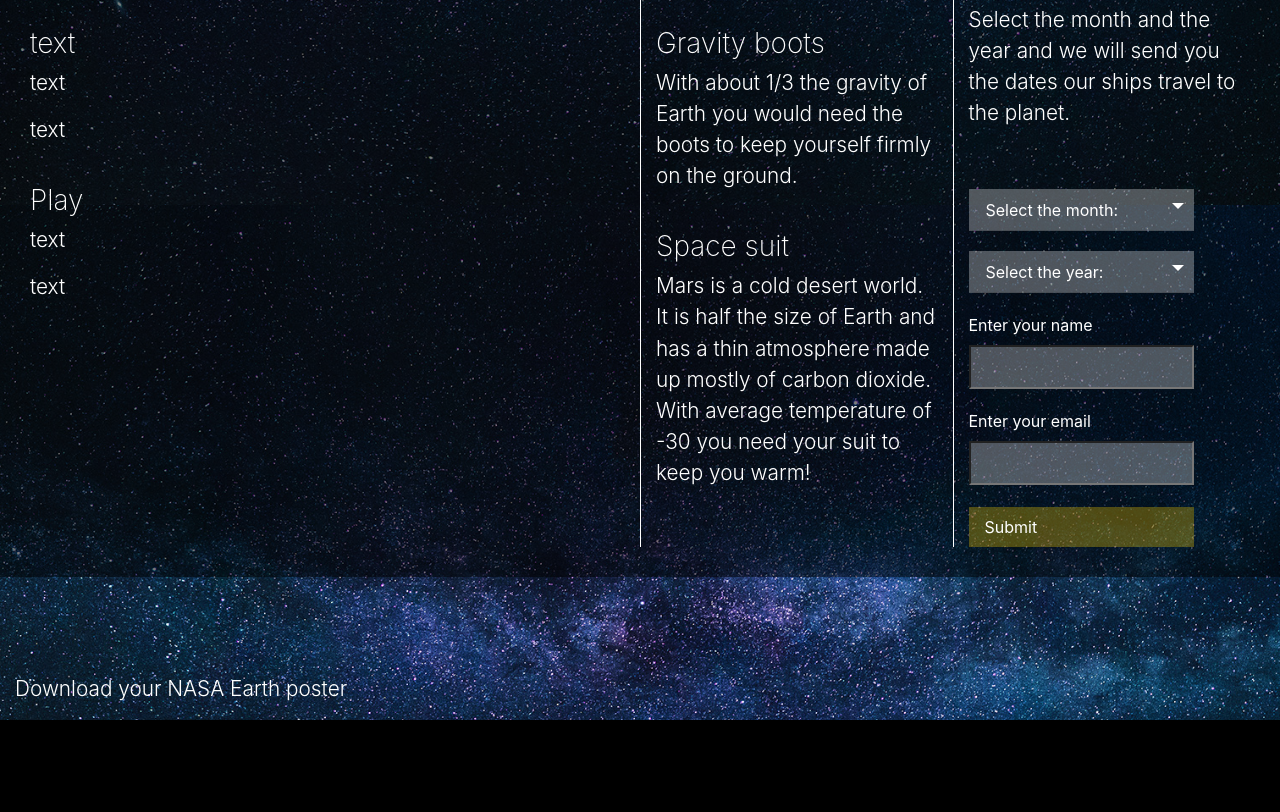
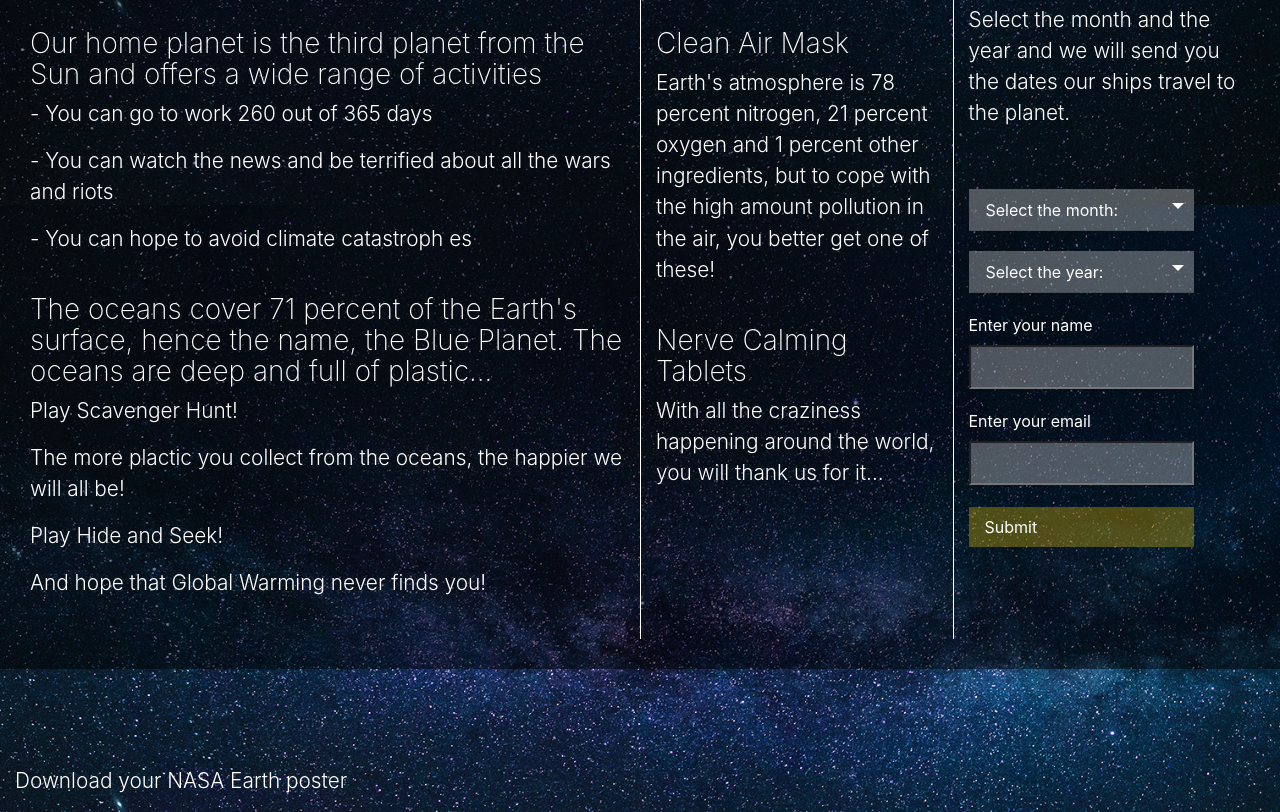
Before and after one commit to itunua/code-first-eg, a plain HTML site: page earth.html in a window 1280 px wide. Shown: the part 595-1407 px from the top of the page. Before the commit the page ends 1315 px from the top, so only its background shows below. Drawn offline with nearby package versions, Linux system fonts and the light colour scheme; a web font is replaced by a local one.

Commit message:
updated earth with text

```diff
--- a/earth.html
+++ b/earth.html
@@ -42,7 +42,7 @@
 <div class="jumbotron1">
   <div class="container text-center">
     <h1 class="title">Earth</h1>
-    <h2 class="light">The blue planet</h2>
+    <h2 class="light">The Blue Planet</h2>
     <img src="media/earth.svg" class="img-responsive logo" alt="our logo">
   </div>
 </div>
@@ -55,25 +55,26 @@
 
     <div class="col-sm-6">
       <h2>Things to do</h2><br>
-      <h3>text</h3>
-      <p>text</p>
-      <p>text</p>
+      <h3>Our home planet is the third planet from the Sun and offers a wide range of activities</h3>
+      <p>- You can go to work 260 out of 365 days</p>
+      <p>- You can watch the news and be terrified about all the wars and riots</p>
+      <p>- You can hope to avoid climate catastroph es</p>
         <br>
-        <h3>Play </h3>
-        <p>text</p>
-        <p>text</p>
+        <h3>The oceans cover 71 percent of the Earth's surface, hence the name, the Blue Planet.
+          The oceans are deep and full of plastic...</h3>
+        <p>Play Scavenger Hunt!</p>
+        <p>The more plactic you collect from the oceans, the happier we will all be!</p>
+        <p>Play Hide and Seek!</p>
+        <p>And hope that Global Warming never finds you!</p>
           <br>
 
     </div>
     <div class="col-sm-3 defined">
       <h2 class="spaced">Gear to have</h2><br>
-      <h3>Gravity boots</h3>
-      <p>With about 1/3 the gravity of Earth you would need the boots
-         to keep yourself firmly on the ground.</p><br>
-      <h3>Space suit</h3>
-      <p>Mars is a cold desert world. It is half the size of Earth
-        and has a thin atmosphere made up mostly of carbon dioxide.
-        With average temperature of -30<!--&#8451--> you need your suit to keep you warm!</p>
+      <h3>Clean Air Mask</h3>
+      <p>Earth's atmosphere is 78 percent nitrogen, 21 percent oxygen and 1 percent other ingredients, but to cope with the high amount pollution in the air, you better get one of these!</p><br>
+      <h3>Nerve Calming Tablets</h3>
+      <p>With all the craziness happening around the world, you will thank us for it...</p>
 
     </div>
     <div class="col-sm-3 defined">
```
